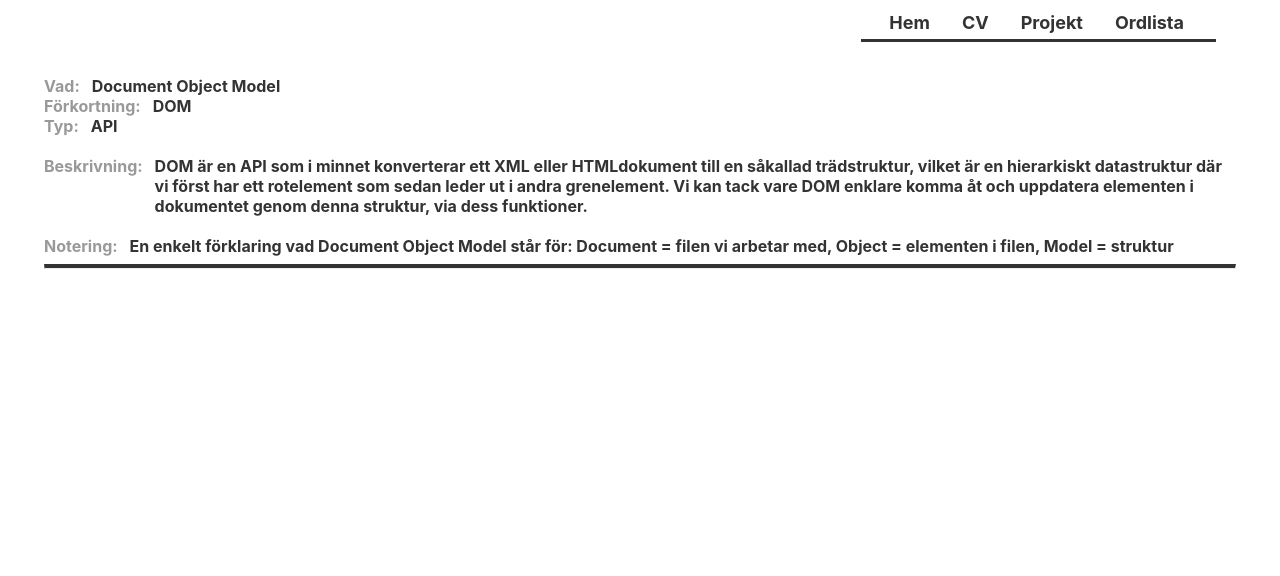
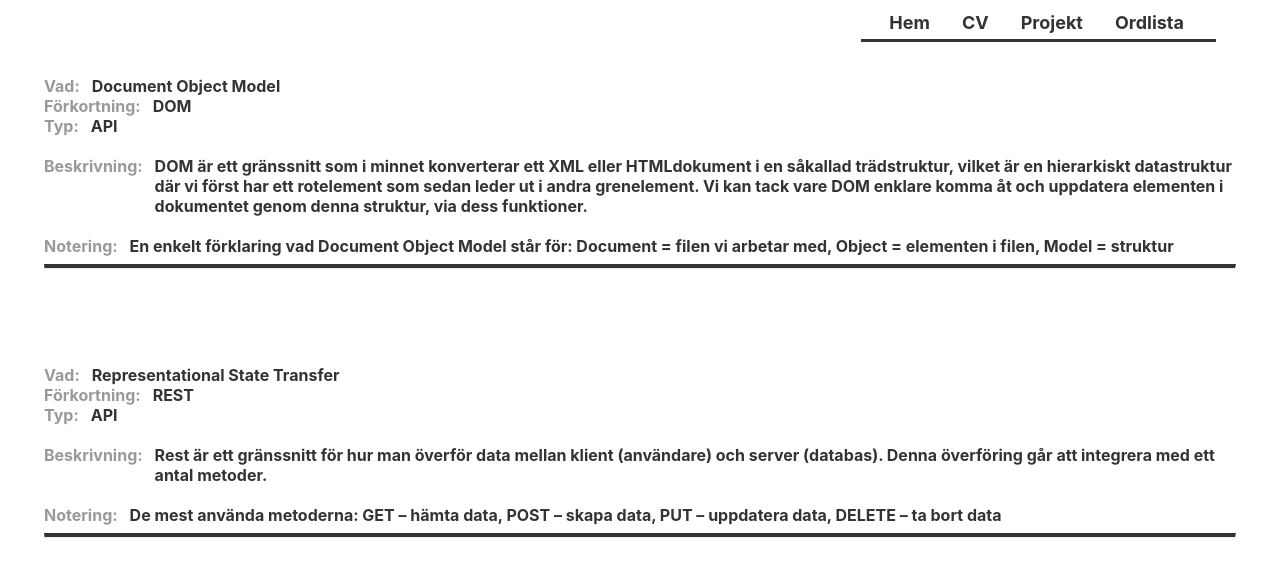
Before and after one commit to Ludde86/my-portfolio-site, a React (Create React App) app: page /dictionary in a window 1280 px wide. Shown: the top 576 px of the page. Built offline with nearby package versions, Linux system fonts and the light colour scheme.

Commit message:
add dictionaryitem REST

```diff
--- a/src/components/dictionary/dictionary.js
+++ b/src/components/dictionary/dictionary.js
@@ -9,13 +9,25 @@ const Dictionary = () => {
 				name="Document Object Model"
 				shortening="DOM"
 				type="API"
-				description="DOM är en API som i minnet konverterar ett XML eller HTMLdokument till en såkallad
+				description="DOM är ett gränssnitt som i minnet konverterar ett XML eller HTMLdokument i en såkallad
 			trädstruktur, vilket är en hierarkiskt datastruktur där vi först har ett rotelement som
 			sedan leder ut i andra grenelement. Vi kan tack vare DOM enklare komma åt och uppdatera
 			elementen i dokumentet genom denna struktur, via dess funktioner."
 				note="En enkelt förklaring vad Document Object Model står för: Document = filen vi arbetar med, Object
 			= elementen i filen, Model = struktur"
 			/>
+			<Dictionaryitem
+				name="Representational State Transfer"
+				shortening="REST"
+				type="API"
+				description="Rest är ett gränssnitt för hur man överför data mellan klient (användare) och server (databas). Denna överföring går att integrera med ett antal metoder."
+				note="De mest använda metoderna:
+
+				GET – hämta data,
+				POST – skapa data,
+				PUT – uppdatera data,
+				DELETE – ta bort data"
+			/>
 		</div>
 	);
 };
```
